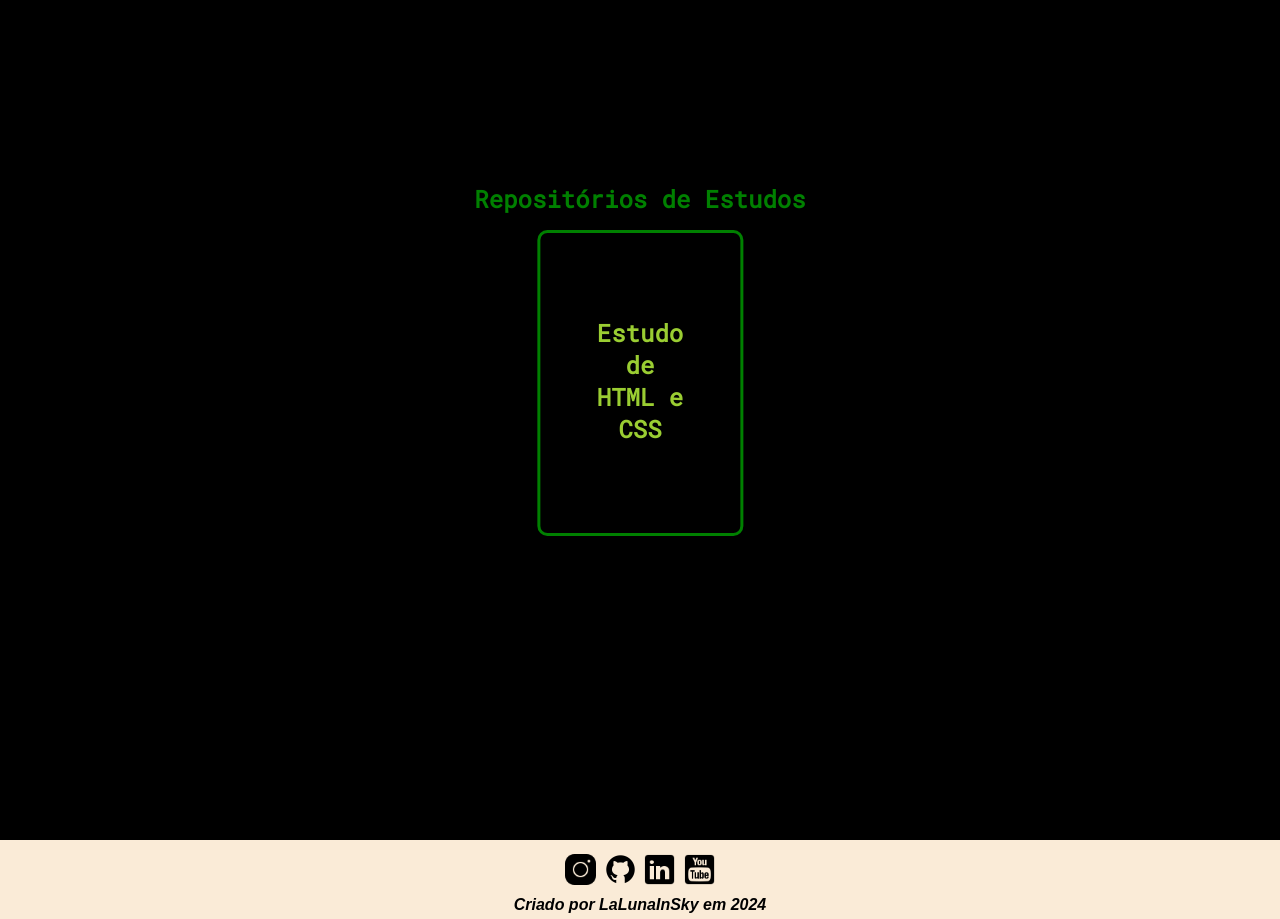
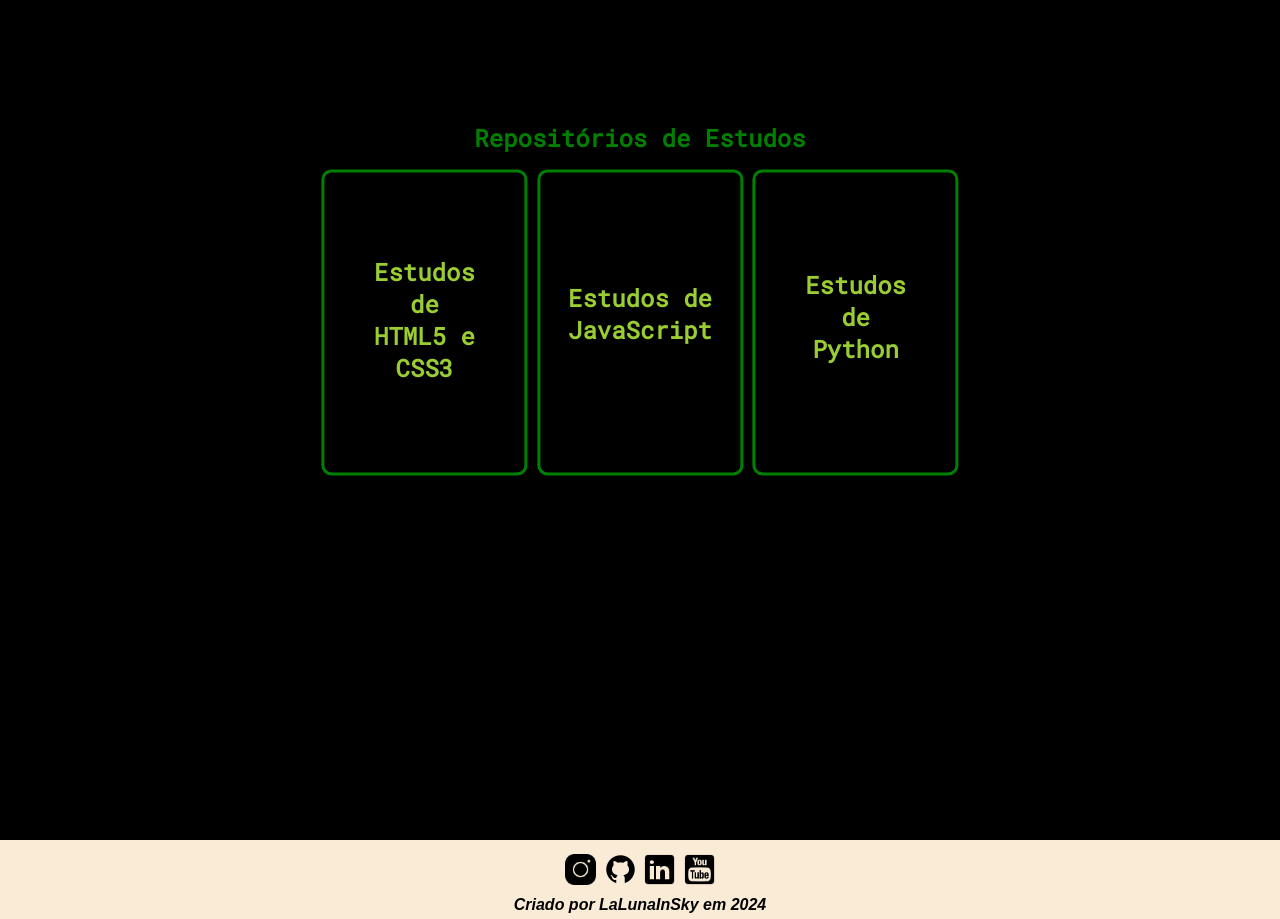
Before and after one commit to LaLunaInSky/lalunainsky.github.io, a plain HTML site: page index.html in a window 1280 px wide. Shown: the part 920-1839 px from the top of the page. Drawn offline with Linux system fonts and the light colour scheme.

Commit message:
08/11/2024 08:01

```diff
--- a/index.html
+++ b/index.html
@@ -15,10 +15,24 @@
     <main>
         <section class="Repositórios">
             <h1>Repositórios de Estudos</h1>
-            <article id="EstudoHTMLeCSS">
-                <a href="https://lalunainsky.github.io/Estudos_HTML_e_CSS/" target="_self">
+            <article id="EstudosHTMLeCSS">
+                <a href="#" target="_self">
                     <h2>
-                        Estudo de HTML e CSS
+                        Estudos de HTML5 e CSS3
+                    </h2>
+                </a>
+            </article>
+            <article id="EstudosJavascript">
+                <a href="#" target="_self">
+                    <h2>
+                        Estudos de JavaScript
+                    </h2>
+                </a>
+            </article>
+            <article>
+                <a href="#" target="_self">
+                    <h2>
+                        Estudos de Python
                     </h2>
                 </a>
             </article>
--- a/style.css
+++ b/style.css
@@ -41,14 +41,13 @@ main {
 
 .Repositórios {
     position: absolute;
-    top: 50%;
+    top: 40%;
     left: 50%;
-    transform: translate(-50%, -50%);
+    transform: translate(-50%, -40%);
 }
 
 .Repositórios > article {
     margin-top: 15px;
-    display: inline-flex;
     height: 300px;
     width: 200px;
     border-radius: 10px;
@@ -61,6 +60,7 @@ a {
 }
 
 article {
+    display: inline-flex;
     position: relative;
     text-align: center;
 }
```
